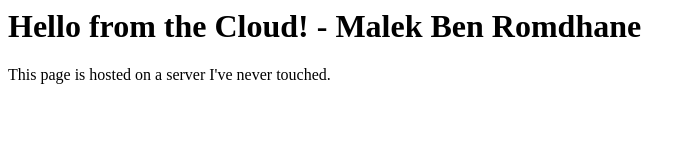
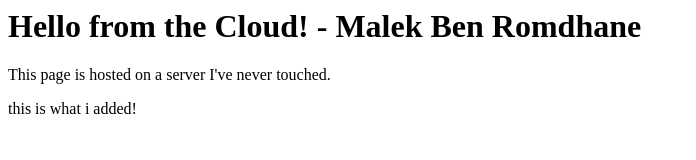
Before and after one commit to MalekBR1506/MalekBR1506.github.io, a plain HTML site: page index.html in a window 1280 px wide. Shown: the whole page, without its empty margins (0-696 px from the left). Drawn offline with Linux system fonts and the light colour scheme.

Commit message:
Add new paragraph to index.html

```diff
--- a/index.html
+++ b/index.html
@@ -2,5 +2,6 @@
 <body>
 <h1>Hello from the Cloud! - Malek Ben Romdhane </h1>
 <p>This page is hosted on a server I've never touched.</p>
+<p>this is what i added!</p>
 </body>
 </html>
```
